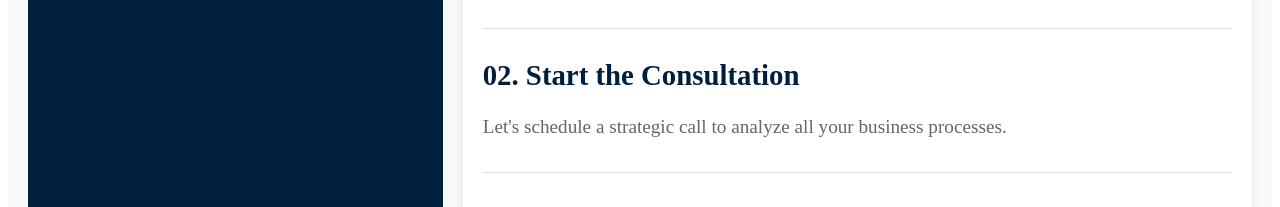
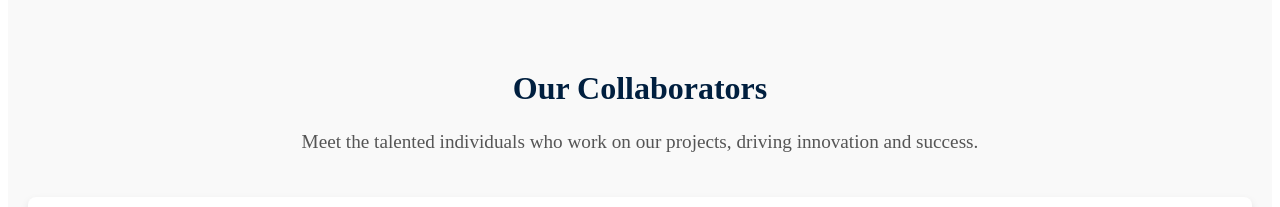
Before and after one commit to Juan-Henao/dic-home, a Nuxt app: page / in a window 1280 px wide. Shown: the part 2554-2761 px from the top of the page. Built offline with nearby package versions, Linux system fonts and the light colour scheme.

Commit message:
Feat: addition of video trailer and collaborators

```diff
--- /dev/null
+++ b/components/CollaboratorsSection.vue
@@ -0,0 +1,103 @@
+<template>
+    <section id="collaborators">
+      <h2>{{ $t('collaborators.title') }}</h2>
+      <p>{{ $t('collaborators.description') }}</p>
+      <div class="collaborators-grid">
+        <div
+          class="collaborator-card"
+          v-for="(collaborator, index) in collaborators"
+          :key="index"
+        >
+          <img :src="collaborator.image" :alt="collaborator.name" />
+          <div class="info">
+            <h3>{{ collaborator.name }}</h3>
+            <small>{{ collaborator.role }}</small>
+            <p>{{ collaborator.description }}</p>
+          </div>
+        </div>
+      </div>
+    </section>
+  </template>
+
+  <script setup>
+  import { useI18n } from 'vue-i18n';
+  import angieImage from '@/assets/Angie.jpg';
+
+  const { t } = useI18n();
+
+  const collaborators = [
+
+    {
+      name: t('collaborators.items.angie.name'),
+      role: t('collaborators.items.angie.role'),
+      description: t('collaborators.items.angie.description'),
+      image: angieImage,
+    },
+
+
+  ];
+  </script>
+
+  <style scoped>
+  #collaborators {
+    padding: 50px 20px;
+    background-color: #f9f9f9;
+    text-align: center;
+  }
+
+  h2 {
+    font-size: 2rem;
+    margin-bottom: 20px;
+    color: #001F3F;
+  }
+
+  p {
+    font-size: 1.2rem;
+    margin-bottom: 40px;
+    color: #555;
+    line-height: 1.6;
+  }
+
+  .collaborators-grid {
+    display: grid;
+    grid-template-columns: repeat(auto-fit, minmax(250px, 1fr));
+    gap: 20px;
+  }
+
+  .collaborator-card {
+    background: white;
+    box-shadow: 0 4px 8px rgba(0, 0, 0, 0.1);
+    border-radius: 8px;
+    overflow: hidden;
+    text-align: center;
+    padding: 15px;
+  }
+
+  .collaborator-card img {
+    width: 100px; /* Tamaño fijo para que todas las fotos sean uniformes */
+    height: 100px;
+    border-radius: 50%; /* Hace que la imagen sea redonda */
+    object-fit: cover; /* Asegura que la imagen se ajuste dentro del contenedor */
+    aspect-ratio: 1 / 1; /* Mantiene la proporción cuadrada */
+    margin: 0 auto 15px;
+    display: block;
+  }
+
+  .info h3 {
+    font-size: 1.2rem;
+    margin-bottom: 5px;
+    color: #001F3F;
+  }
+
+  .info small {
+    font-size: 1rem;
+    color: #FF851B;
+  }
+
+  .info p {
+    font-size: 0.9rem;
+    color: #555;
+    margin-top: 10px;
+    line-height: 1.4;
+  }
+  </style>
--- /dev/null
+++ b/components/TrailerSection.vue
@@ -0,0 +1,62 @@
+<template>
+    <section id="trailer">
+      <div class="video-container">
+        <iframe
+          :src="videoUrl"
+          title="DIC Trailer"
+          allow="accelerometer; autoplay; clipboard-write; encrypted-media; gyroscope; picture-in-picture"
+          allowfullscreen
+        ></iframe>
+      </div>
+    </section>
+  </template>
+
+  <script setup>
+  import { useI18n } from 'vue-i18n';
+
+  // Agrega los parámetros para reproducción automática y silencio
+  const videoUrl =
+    "https://www.youtube.com/embed/YUMdd27gYbk?autoplay=1&mute=1&loop=1";
+  // Reemplaza "your_video_id" con el ID real de tu video de YouTube.
+  </script>
+
+  <style scoped>
+  #trailer {
+    padding: 50px 20px;
+    text-align: center;
+    background-color: #f9f9f9;
+  }
+
+  h2 {
+    font-size: 2rem;
+    margin-bottom: 20px;
+    color: #001F3F;
+  }
+
+  p {
+    font-size: 1.2rem;
+    margin-bottom: 40px;
+    color: #555;
+    line-height: 1.6;
+  }
+
+  .video-container {
+    position: relative;
+    padding-bottom: 56.25%; /* Mantiene una relación de aspecto 16:9 */
+    height: 0;
+    overflow: hidden;
+    max-width: 100%;
+    background-color: #000; /* Fondo negro mientras se carga el video */
+    border-radius: 8px;
+    box-shadow: 0 4px 8px rgba(0, 0, 0, 0.2);
+  }
+
+  .video-container iframe {
+    position: absolute;
+    top: 0;
+    left: 0;
+    width: 100%;
+    height: 100%;
+    border: none;
+  }
+  </style>
--- a/locales/en.json
+++ b/locales/en.json
@@ -1,6 +1,6 @@
 {
   "welcome": "DIC",
-  "fullname":"Defense Innovation Corp",
+  "fullname": "Defense Innovation Corp",
   "explore": "Explore Our Solutions",
   "slogan": "Defending the future with cutting-edge technology",
   "about": {
@@ -23,7 +23,6 @@
   "footer": {
     "rights": "Defense Innovation Corp. All rights reserved."
   },
-
   "steps": {
     "title": "How to Start",
     "description": "Unlock the power of AI automation to transform routine processes, ensuring precision, 24/7 availability, and significant cost savings.",
@@ -46,7 +45,6 @@
       }
     }
   },
-
   "leaders": {
     "title": "Our Leaders",
     "gerson": {
@@ -66,7 +64,6 @@
       "role": "Legal Director"
     }
   },
-
   "services": {
     "title": "What We Do",
     "items": {
@@ -84,7 +81,6 @@
       }
     }
   },
-
   "testimonios": {
     "title": "Testimonials",
     "description": "Hear what our clients say about us and how we have transformed their businesses with our innovative solutions.",
@@ -114,12 +110,17 @@
         "name": "Luisa Fernández"
       }
     }
+  },
+
+  "collaborators": {
+    "title": "Our Collaborators",
+    "description": "Meet the talented individuals who work on our projects, driving innovation and success.",
+    "items": {
+      "angie": {
+        "name": "Angie Diaz",
+        "role": "Software Developer",
+        "description": "Focused in backend systems and frontend."
       }
-
-
-
-
-
-
-
     }
+  }
+}
--- a/locales/es.json
+++ b/locales/es.json
@@ -1,14 +1,12 @@
 {
   "welcome": "DIC",
-  "fullname":"Defense Innovation Corp",
+  "fullname": "Defense Innovation Corp",
   "explore": "Explora Nuestras Soluciones",
   "slogan": "Defendiendo el futuro, con tecnología de vanguardia",
-
   "about": {
     "title": "¿Quiénes Somos?",
     "description": "DIC es una empresa que desarrolla tecnologías de vanguardia en la industria de la ciberseguridad y defensa, para empoderar a individuos y organizaciones con soluciones inteligentes que protegen vidas, bienes y patrimonios."
   },
-
   "clients": {
     "title": "Nuestras Marcas Asociadas",
     "names": {
@@ -17,18 +15,14 @@
       "blackSoulSystems": "Black Soul Systems"
     }
   },
-
   "contact": {
     "title": "¿Estás Listo para Comenzar?",
     "description": "Descubre cómo la automatización con inteligencia artificial puede transformar tus operaciones empresariales. Aumenta la velocidad, mejora la precisión y potencia la productividad de tu negocio como nunca antes.",
     "cta": "Agenda una llamada con nosotros"
   },
-
   "footer": {
     "rights": "Defence Innovation Corp. Todos los derechos reservados."
-        }
-        ,
-
+  },
   "steps": {
     "title": "Cómo empezar",
     "description": "Libere el poder de la automatización de la IA para transformar los procesos rutinarios, garantizando la precisión, la disponibilidad 24/7 y un importante ahorro de costes.",
@@ -51,7 +45,6 @@
       }
     }
   },
-
   "leaders": {
     "title": "Nuestros Líderes",
     "gerson": {
@@ -71,7 +64,6 @@
       "role": "Director Jurídico"
     }
   },
-
   "services": {
     "title": "¿Qué Hacemos?",
     "items": {
@@ -89,7 +81,6 @@
       }
     }
   },
-
   "testimonios": {
     "title": "Testimonios",
     "description": "Conoce lo que nuestros clientes dicen sobre nosotros y cómo hemos transformado sus negocios con nuestras soluciones innovadoras.",
@@ -119,12 +110,16 @@
         "name": "Luisa Fernández"
       }
     }
+  } ,
+  "collaborators": {
+    "title": "Nuestros Colaboradores",
+    "description": "Conoce a las personas talentosas que trabajan en nuestros proyectos, impulsando la innovación y el éxito.",
+    "items": {
+      "angie": {
+        "name": "Angie Diaz",
+        "role": "Desarrolladora de Software",
+        "description": "Enfocada en sistemas backend y Frontend."
       }
-
-
-
-
-
-
-
     }
+  }
+}
--- a/pages/index.vue
+++ b/pages/index.vue
@@ -2,8 +2,10 @@
     <div>
       <HeaderSection />
       <AboutSection />
+      <TrailerSection />
       <ServicesSection />
       <LeadersSection />
+      <CollaboratorsSection/>
       <ClientsSection />
       <TestimonySection />
       <HowToStartSection />
@@ -18,10 +20,12 @@
   import ServicesSection from '@/components/ServicesSection.vue';
   import LeadersSection from '@/components/LeadersSection.vue';
   import ClientsSection from '@/components/ClientsSection.vue';
+  import CollaboratorsSection from '@/components/CollaboratorsSection.vue';
   import ContactSection from '@/components/ContactSection.vue';
   import FooterSection from '@/components/FooterSection.vue';
   import HowToStartSection from '@/components/HowToStartSection.vue';
   import { onMounted } from 'vue';
+import TrailerSection from '~/components/TrailerSection.vue';
 
 onMounted(() => {
   const sections = document.querySelectorAll('section');
```
Also changed, not shown: assets/Angie.jpg (added). Lines whose indentation alone changed are shown as unchanged.
